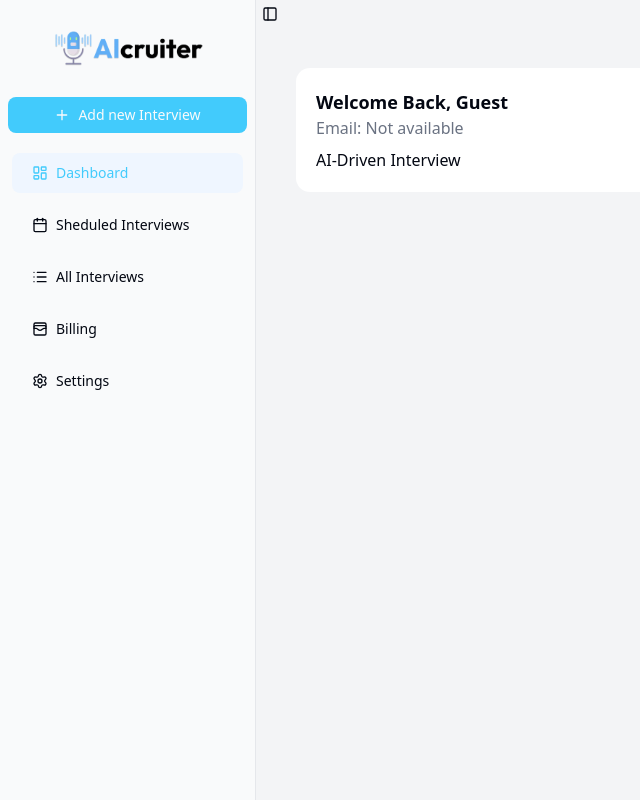
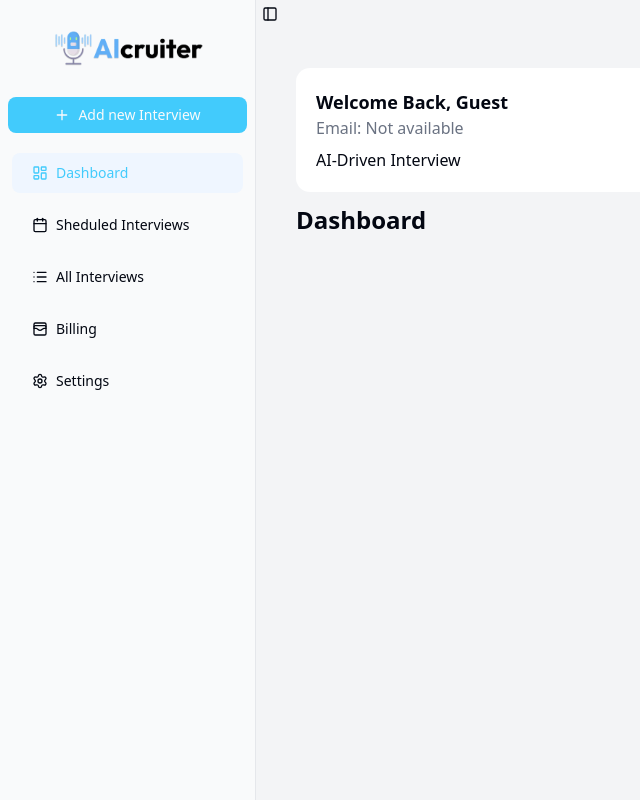
Before and after one commit to MariyaEfronY/ai-voice-inter, a Next.js app: page /dashboard in a window 1280 px wide. Shown: the whole page, without its empty margins (0-640 px from the left). Built offline with nearby package versions, Linux system fonts and the light colour scheme; no server answers.

Commit message:
page adding

```diff
--- a/app/(main)/dashboard/page.jsx
+++ b/app/(main)/dashboard/page.jsx
@@ -5,6 +5,7 @@ function Dashboard() {
   return (
     <div>
       <WelcomeContainer />
+      <h2 className='my-3 font-bold text-2xl'>Dashboard</h2>
     </div>
   )
 }
```
